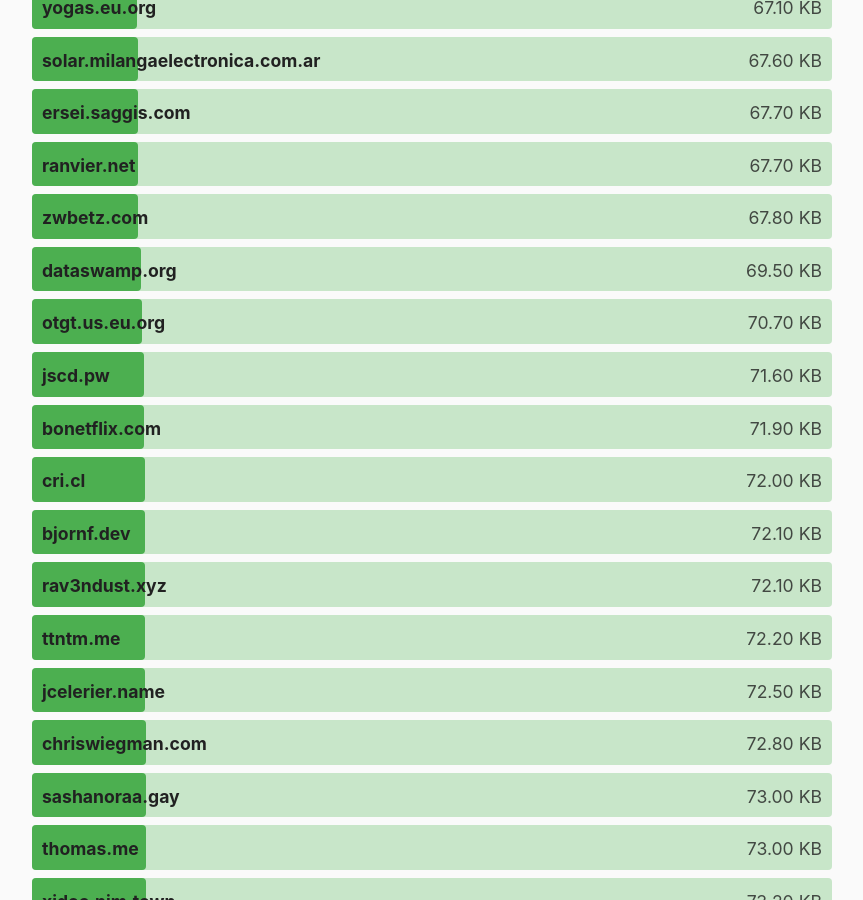
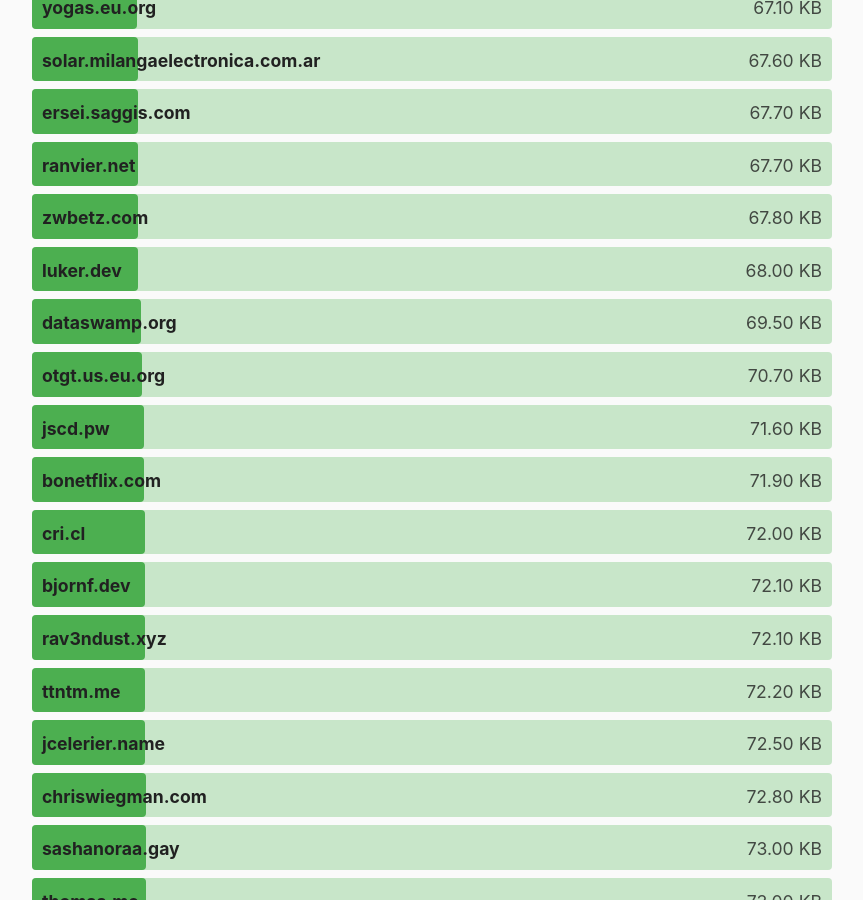
Before and after one commit to kevquirk/512kb.club, a Jekyll site: the page built from index.md, in a window 1280 px wide and 900 px high, scrolled down 17417 px. Shown: the whole window, without its empty margins (208-1071 px from the left). Built offline with Jekyll 4.4.1, drawn with Linux system fonts in a browser that asks for light colours.

Commit message:
Update sites.yml with luker.dev
https://gtmetrix.com/reports/luker.dev/wxiL7Ubv/

```diff
--- a/_data/sites.yml
+++ b/_data/sites.yml
@@ -1787,6 +1787,11 @@
   size: 17.8
   last_checked: 2023-04-21
 
+- domain: luker.dev
+  url: https://luker.dev
+  size: 68.0
+  last_checked: 2023-08-03
+
 - domain: lukerissacher.com
   url: https://lukerissacher.com/blog
   size: 161
```
